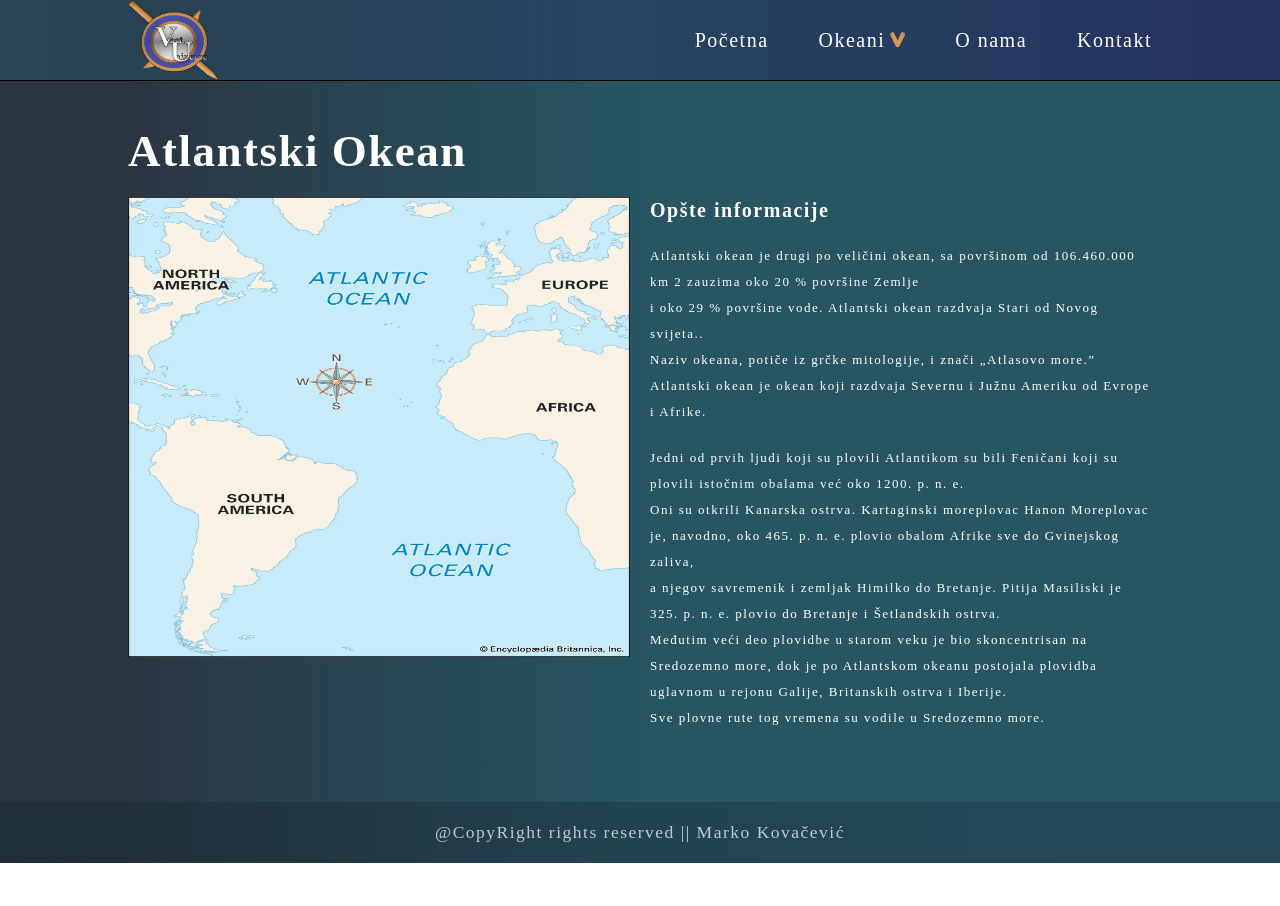
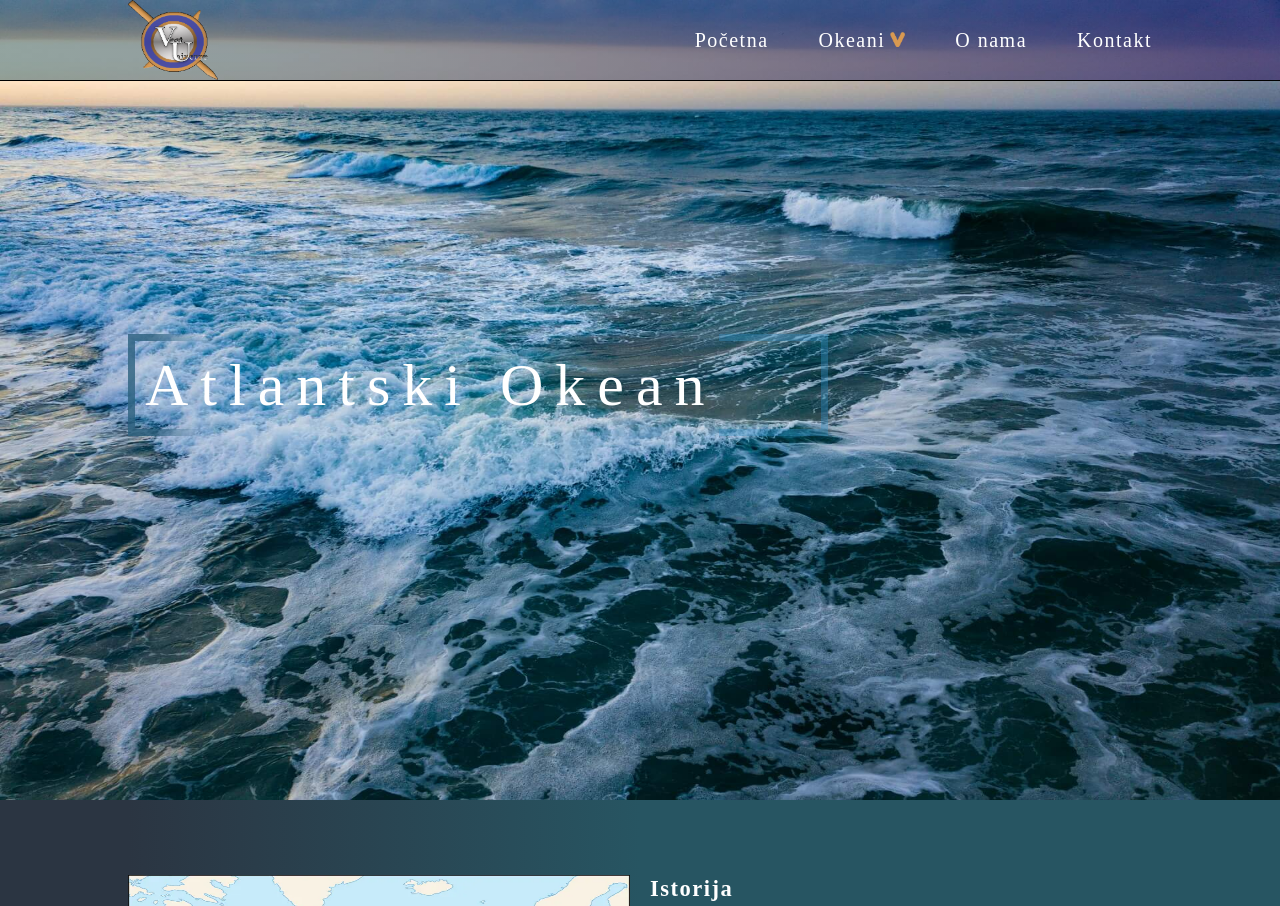
Before and after one commit to AstralEmperor/SvetskiOkeani, a plain HTML site: page FrontEnd/src/stranice/AtlantskiOkean/AtlantskiOkean.html in a window 1280 px wide. Shown: the top 906 px of the page. Before the commit the page ends 863 px from the top, so only its background shows below. Drawn offline with Linux system fonts and the light colour scheme.

Commit message:
v0.2 some changes made

```diff
--- a/FrontEnd/src/stranice/AtlantskiOkean/AtlantskiOkean.css
+++ b/FrontEnd/src/stranice/AtlantskiOkean/AtlantskiOkean.css
@@ -1,3 +1,40 @@
+.naslov__img{
+    position:absolute;
+    width:100%;
+    height:80rem;
+    background-position:center;
+    object-fit:cover;
+  }
+  .naslov__img > img{
+    width:100%;
+    height:100%;
+  }
+
+.naslov__container{
+        background-color: rgba(0, 0, 0, 0.3);
+        width:100%;
+        height:80rem;
+        transition: 0.5s ease;
+}
+.naslov__textCont{
+        display:flex;
+        height:80rem;
+        flex-direction:column;
+        justify-content:center;
+}
+.naslov__text{
+        position:relative;
+        max-width:70rem;
+        font-size:6rem;
+        line-height:68px;
+        letter-spacing:0.2em;
+        color:var(--white);
+        margin-bottom:3rem;
+        border: 7.5px solid;
+        padding:1rem;
+        border-image: linear-gradient(to right, rgba(44, 96, 126,0.8) 2.5%,transparent 10%, transparent 85%, rgba(51, 140, 192,0.4) 2.5%) 10% 1;
+}
+
 .okean__glavni-naslov{
     display:flex;
     align-items:center;
@@ -21,7 +58,7 @@
     padding-block:2rem;
     height:50rem;
     text-align:left;
-    font-size:1.3rem;
+    font-size:1.4rem;
 }
 .okean__image{
     width:50%;
--- a/FrontEnd/src/stranice/AtlantskiOkean/AtlantskiOkean.html
+++ b/FrontEnd/src/stranice/AtlantskiOkean/AtlantskiOkean.html
@@ -40,18 +40,26 @@
   </div>
 </nav>
 <!-- Sekcija -->
+    <section class="naslov">
+            <div class="naslov__img">
+                <img src="/FrontEnd/slike/atlantski-okean.jpg" alt="atlanticki-okean.jpg">
+            </div>
+         <div class="naslov__container">
+            <div class="container">
+                <div class="naslov__textCont">
+                    <p class="naslov__text">Atlantski Okean</p>
+               </div>
+        </div>
+    </div>
+    </section>
     <section class="okean">
         <div class="okean__sadrzaj container">
-            <div class="okean__glavni-naslov">
-                <h1>Atlantski Okean</h1>
-            </div>
-            <div>
                 <div class="okean__info">
                     <div class="okean__image">
                         <img src="/FrontEnd/slike/altantski-okean-mapa.webp" alt="altantski-okean-mapa.webp">
                     </div>
                     <div class="okean__textCont">
-                        <h3 class="okean__naslov">Opšte informacije</h3>
+                        <h3 class="okean__naslov">Istorija</h3>
                         <p>
                             Atlantski okean je drugi po veličini okean, sa površinom od 106.460.000 km 2 zauzima oko 20 % površine Zemlje<br>
                             i oko 29 % površine vode. Atlantski okean razdvaja Stari od Novog svijeta..<br>
@@ -68,7 +76,6 @@
                          </p>
                     </div>
                 </div>
-            </div>
         </div>
     </section>
     <footer class="footer">
--- a/FrontEnd/src/stranice/pocetna/pocetna.css
+++ b/FrontEnd/src/stranice/pocetna/pocetna.css
@@ -125,6 +125,7 @@
         min-width:30rem;
         max-width:30rem;
         transition:all 300 ease-in-out;
+        box-shadow:var(--senka-blaga);
 }
 .novosti__karta:hover{
         transform: scale(1.1);
--- a/style.css
+++ b/style.css
@@ -25,6 +25,7 @@
 --grayblue:#0b818b;
 --blue:#55f1ff;
 --lightblue:#d2e5fb;
+--pozadina-bela:#ffffff;
 
 --form-color:rgba(74, 77, 130, 0.8);
 
@@ -32,7 +33,9 @@
 --newsCardText-font:1.25rem;
 --label-size:1.5rem;
 --title-size:3rem;
---subTitle-size:2rem;
+--subTitle-size:2.25rem;
+
+--senka-blaga: 9.899px 9.899px 30px 0 rgba(0,0,0, 0.1);;
 }
 html {
   /* Objašnjenje - 62.5% => 10px = 1rem;  */
@@ -85,8 +88,7 @@ a{
   transition:all 250ms ease-in-out;
 }
 .okean{
-  padding-block:12.5rem;
-  min-height:100vh;
+  padding-block:5.5rem;
 }
 a:hover{
   color:var(--specialHyperLink);
```
Also changed, not shown: FrontEnd/slike/atlantski-okean.jpg (added).
